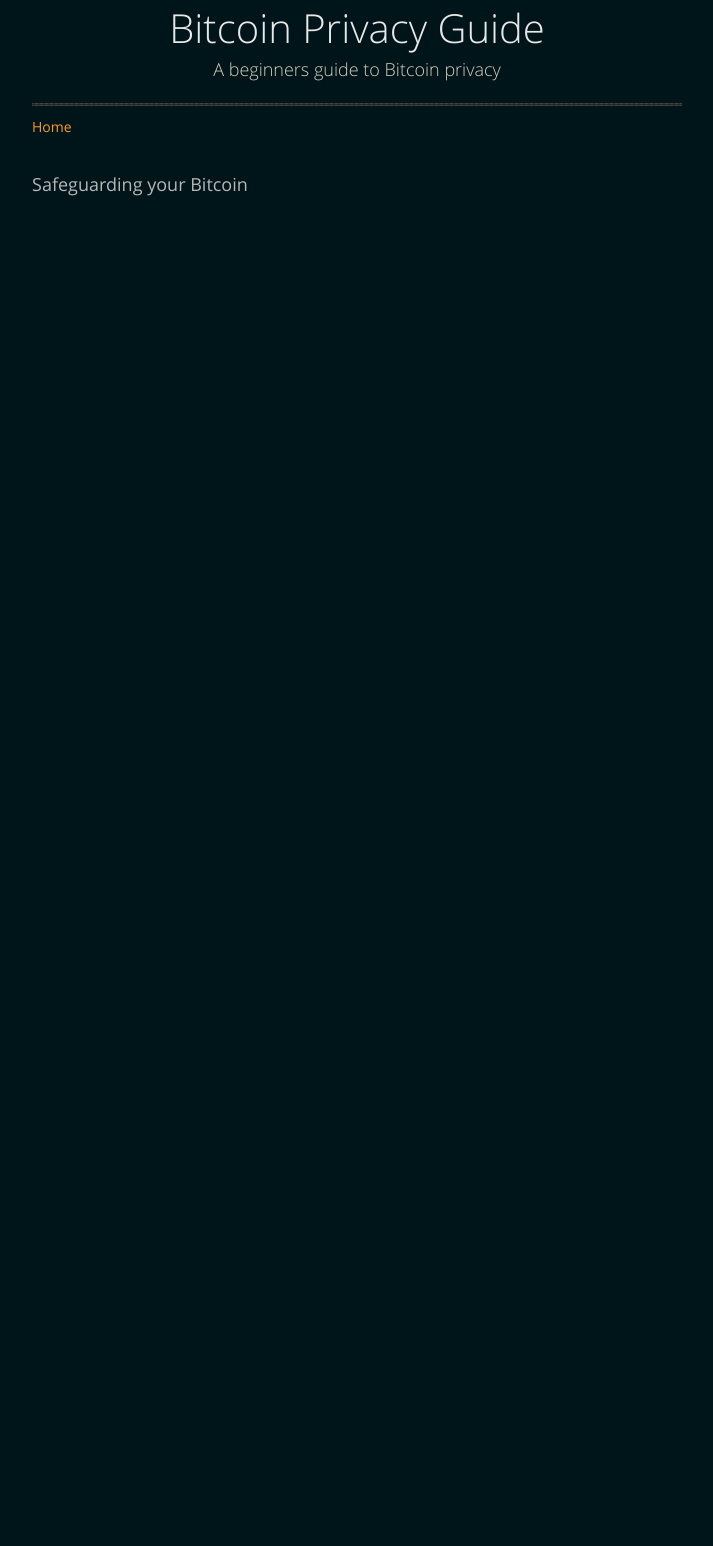
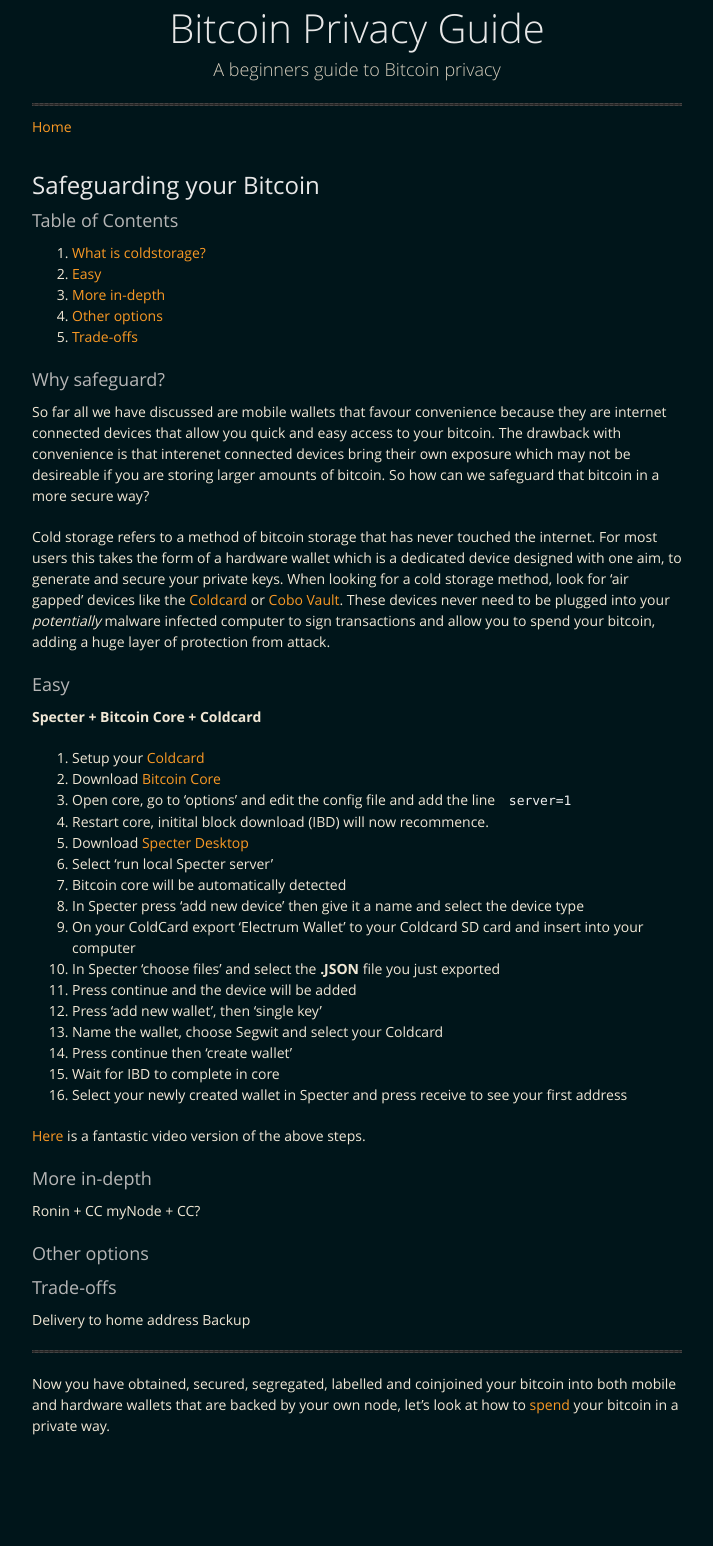
Before and after one commit to BitcoinQnA/BitcoinPrivacyGuide, a Jekyll site: the page built from safeguard.md, in a window 1280 px wide. Shown: the whole page, without its empty margins (283-996 px from the left). Built offline with Jekyll 4.4.1, drawn with Linux system fonts in a browser that asks for light colours; before the commit the page ends 900 px from its top, so only the background shows below that.

Commit message:
Update safeguard.md

```diff
--- a/safeguard.md
+++ b/safeguard.md
@@ -3,4 +3,61 @@ layout: default
 ---
 <br/>
 
-### Safeguarding your Bitcoin
+## Safeguarding your Bitcoin
+
+### Table of Contents
+
+1.  [What is coldstorage?](#why-safeguard)
+2.  [Easy](#easy)
+3.  [More in-depth](#more-indepth)
+4.  [Other options](#other-options)
+5.  [Trade-offs](#trade-offs)
+
+
+### Why safeguard?
+
+So far all we have discussed are mobile wallets that favour convenience because they are internet connected devices that allow you quick and easy access to your bitcoin. The drawback with convenience is that interenet connected devices bring their own exposure which may not be desireable if you are storing larger amounts of bitcoin. So how can we safeguard that bitcoin in a more secure way?
+
+Cold storage refers to a method of bitcoin storage that has never touched the internet. For most users this takes the form of a hardware wallet which is a dedicated device designed with one aim, to generate and secure your private keys. When looking for a cold storage method, look for 'air gapped' devices like the [Coldcard](https://coldcardwallet.com/) or [Cobo Vault](https://cobo.com/hardware-wallet/cobo-vault). These devices never need to be plugged into your *potentially* malware infected computer to sign transactions and allow you to spend your bitcoin, adding a huge layer of protection from attack.
+
+### Easy
+
+**Specter + Bitcoin Core + Coldcard**
+
+1.  Setup your [Coldcard](https://coldcardwallet.com/docs/quick)
+2.  Download [Bitcoin Core](https://bitcoin.org/en/download)
+2.  Open core, go to 'options' and edit the config file and add the line `server=1`
+3.  Restart core, initital block download (IBD) will now recommence.
+4.  Download [Specter Desktop](https://github.com/cryptoadvance/specter-desktop/releases)
+5.  Select 'run local Specter server'
+6.  Bitcoin core will be automatically detected
+7.  In Specter press 'add new device' then give it a name and select the device type
+8.  On your ColdCard export 'Electrum Wallet' to your Coldcard SD card and insert into your computer
+9.  In Specter 'choose files' and select the **.JSON** file you just exported
+10. Press continue and the device will be added
+11. Press 'add new wallet', then 'single key'
+12. Name the wallet, choose Segwit and select your Coldcard
+13. Press continue then 'create wallet'
+14. Wait for IBD to complete in core
+15. Select your newly created wallet in Specter and press receive to see your first address
+
+[Here](https://www.youtube.com/watch?v=4koKF2MDXtk) is a fantastic video version of the above steps.
+
+### More in-depth
+
+Ronin + CC
+myNode + CC?
+
+### Other options
+
+
+
+### Trade-offs
+
+Delivery to home address
+Backup
+
+
+  ***
+
+Now you have obtained, secured, segregated, labelled and coinjoined your bitcoin into both mobile and hardware wallets that are backed by your own node, let's look at how to [spend](https://bitcoinprivacy.guide/spend.html) your bitcoin in a private way.
```
